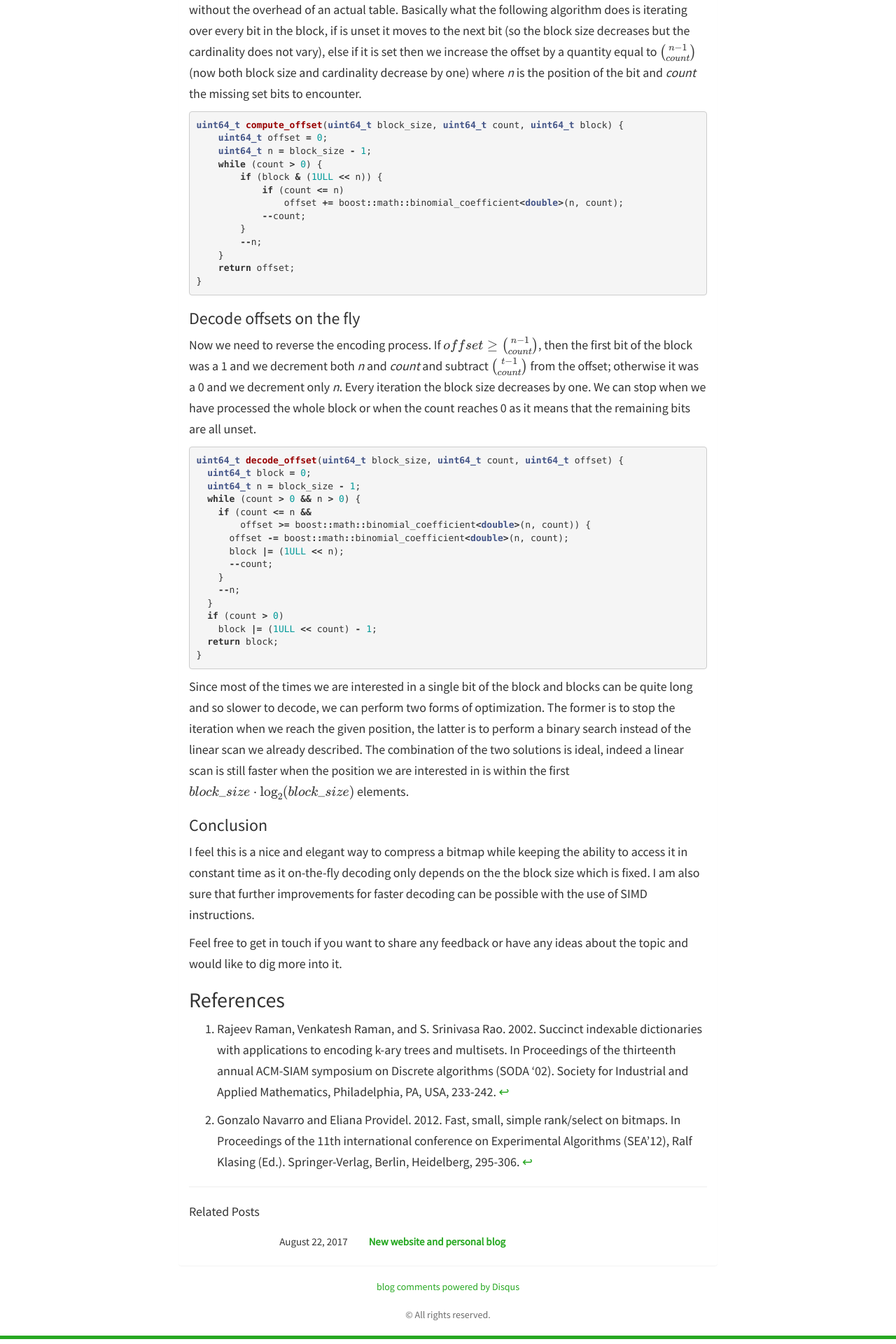
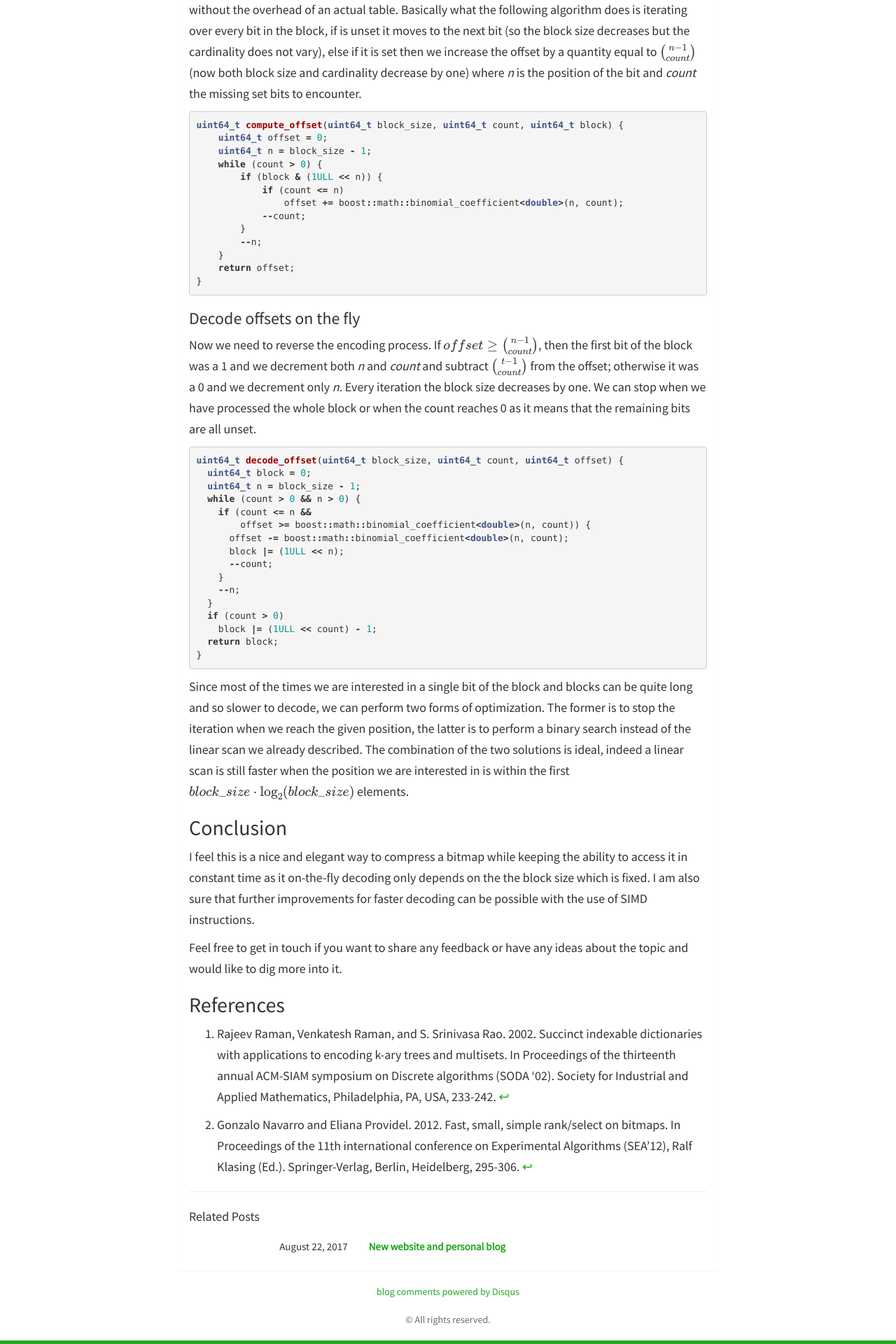
Before and after one commit to amallia/amallia.github.io, a Jekyll site: the page built from _posts/2017-12-12-on-the-fly-encoding-and-decoding-of-bitmaps.markdown, in a window 1280 px wide. Shown: the part 3212-5132 px from the top of the page at 70% size. Built offline with Jekyll 4.4.1, drawn with Linux system fonts in a browser that asks for light colours; nearby versions of some CDN libraries; formulas are drawn with MathJax 3; comment, search, counter and statistics services are not loaded.

Commit message:
Fix subtitle

```diff
--- a/_posts/2017-12-12-on-the-fly-encoding-and-decoding-of-bitmaps.markdown
+++ b/_posts/2017-12-12-on-the-fly-encoding-and-decoding-of-bitmaps.markdown
@@ -129,7 +129,7 @@ uint64_t decode_offset(uint64_t block_size, uint64_t count, uint64_t offset) {
 
 Since most of the times we are interested in a single bit of the block and blocks can be quite long and so slower to decode, we can perform two forms of optimization. The former is to stop the iteration when we reach the given position, the latter is to perform a binary search instead of the linear scan we already described. The combination of the two solutions is ideal, indeed a linear scan is still faster when the position we are interested in is within the first $$block\_size \cdot \log_2(block\_size)$$ elements.
 
-### Conclusion
+## Conclusion
 
 I feel this is a nice and elegant way to compress a bitmap while keeping the ability to access it in constant time as it on-the-fly decoding only depends on the the block size which is fixed. I am also sure that further improvements for faster decoding can be possible with the use of SIMD instructions.
 
```
